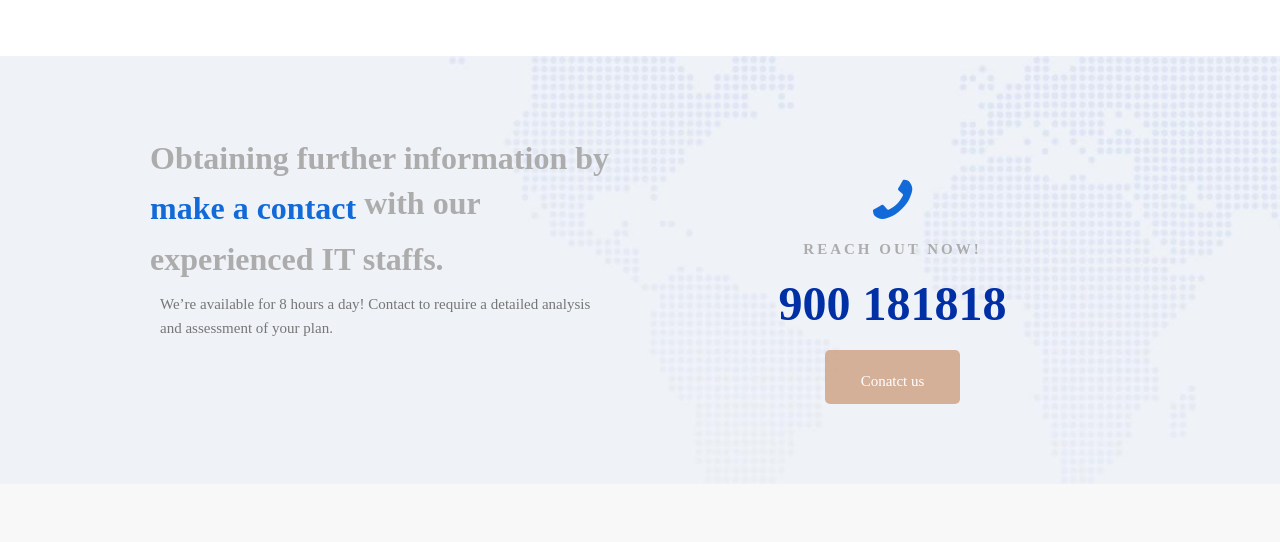
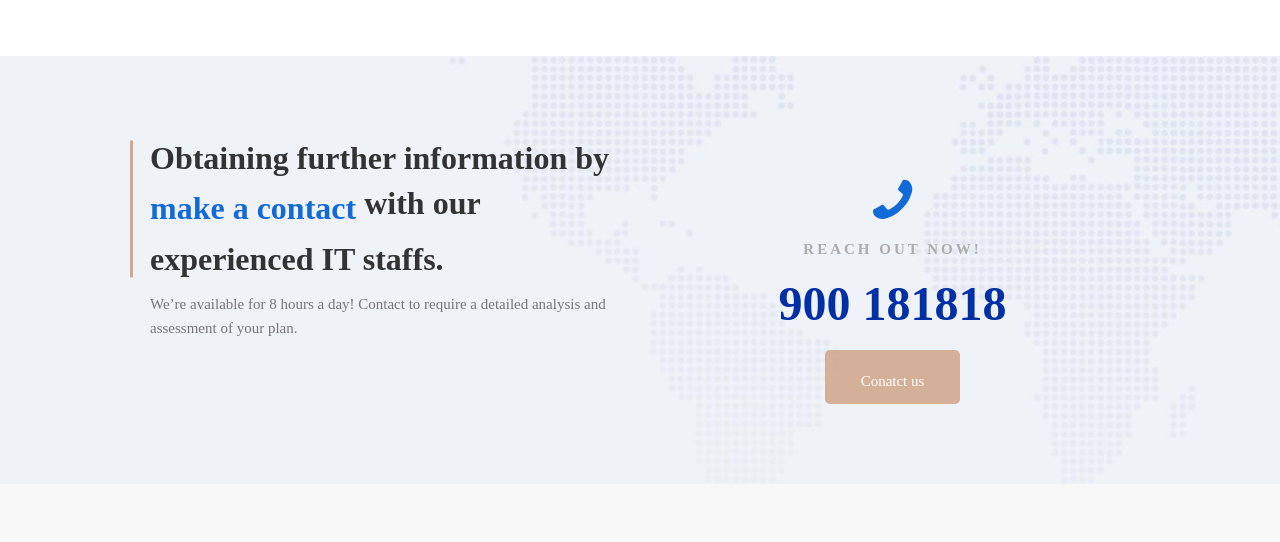
Before and after one commit to front-end-by-rimantas/19-grupe-portfolio-mitech, a website: page index.html in a window 1280 px wide. Shown: the part 6340-6882 px from the top of the page. Drawn offline with Linux system fonts and the light colour scheme; a web font is replaced by a local one.

Commit message:
left column style

```diff
--- a/css/components/contacts.css
+++ b/css/components/contacts.css
@@ -7,12 +7,26 @@
 }
 
 /* Left column */
+.text-message > h3 {
+    position: relative;
+}
 
 .text-message p {
     color: var(--font-darkgrey);
-    margin: 10px;
+    margin: 10px 0px;
 }
 
+.text-message > h3::before {
+
+    content: '';
+    position: absolute;
+    top: 50%;
+    left: -20px;
+    width: 3px;
+    height: 94%;
+    transform: translateY(-50%);
+    background-color: #d2a98e;
+}
 
 /* Right column */
 
--- a/index.html
+++ b/index.html
@@ -519,15 +519,15 @@
     <!-- section CONTACT US begin -->
     <section class="container contact-us">
         <div class="row">
-            <div class="col-6 col-lg-6 col-md-6 col-sm-12 col-xs-12">
+            <div class="col-6 col-sm-12 col-xs-12">
                 <div class="text-message">
-                  <h3 class="underline-link">Obtaining further information by <u>make a contact</u> with
+                  <h3>Obtaining further information by <u>make a contact</u> with
                     our experienced IT staffs.</h3>
                   <p>We’re available for 8 hours a day!
                    Contact to require a detailed analysis and assessment of your plan.</p>
                 </div>
             </div>
-            <div class="col-6 col-lg-6 col-md-6 col-sm-12 col-xs-12">
+            <div class="col-6 col-sm-12 col-xs-12">
                 <div class="contact-now">
                     <div class="phone-icon">
                         <i class="fa fa-phone" aria-hidden="true"></i>
```
